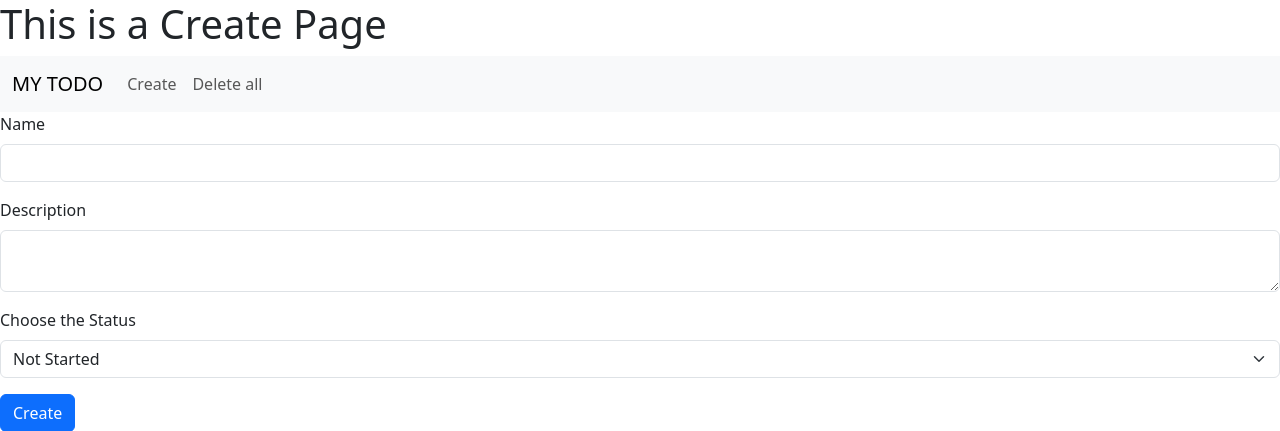
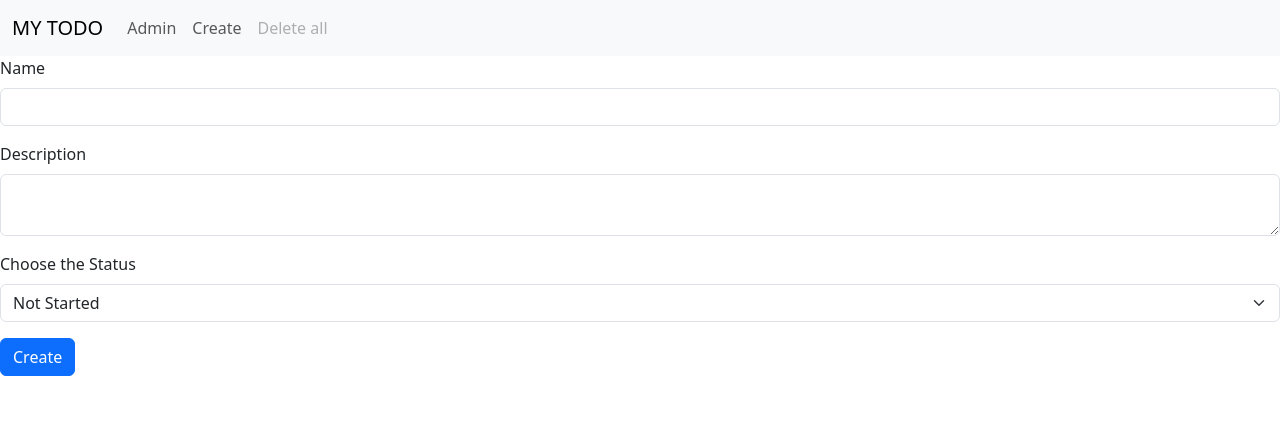
Before and after one commit to UjjwalN15/Django-Todo-Project, a Django app: page /create/ in a window 1280 px wide. Shown: the top 431 px of the page. Run offline with Django 5.2, Linux system fonts and the light colour scheme.

Commit message:
Project Completed

```diff
--- a/MyTodoProject/urls.py
+++ b/MyTodoProject/urls.py
@@ -16,10 +16,11 @@ Including another URLconf
 """
 from django.contrib import admin
 from django.urls import path
-from starttodo.views import home, Create, Edit, Delete, Delete_all
+from starttodo.views import home, Admin, Create, Edit, Delete, Delete_all
 
 urlpatterns = [
     path('admin/', admin.site.urls),
+    path('admin/', Admin, name = 'admin'),
     path('home/' , home, name='home'),
     path('', home, name='home'),
     path('create/', Create , name='create'),
--- a/starttodo/views.py
+++ b/starttodo/views.py
@@ -5,6 +5,8 @@ def home (request):
     all_data = Todo_Table.objects.all()
     data = {"datas" : all_data}
     return render(request,'index.html', context = data )
+def Admin(request):
+    return render(request, 'admin', context={"current_url": "admin"})
 
 def Create(request):
     if request.method == 'POST':
@@ -14,7 +16,7 @@ def Create(request):
         Todo_Table.objects.create(Name = name, Description = description, Status = status)
         return redirect('home')
     else:
-        return render(request,'create.html')
+        return render(request,'create.html', context={"current_url": "create"})
 
 def Edit(request,pk):
     todo = Todo_Table.objects.get(id=pk)
--- a/templates/create.html
+++ b/templates/create.html
@@ -8,7 +8,6 @@
     <title>Create</title>
 </head>
 <body>
-    <h1>This is a Create Page</h1>
     {% include 'nav.html'%}
     <form method = "POST">
         {%csrf_token%}
--- a/templates/edit.html
+++ b/templates/edit.html
@@ -8,7 +8,6 @@
     <title>Edit</title>
 </head>
 <body>
-    <h1>This is a Edit Page</h1>
     {% include 'nav.html'%}
     <form method = "POST">
         {%csrf_token%}
--- a/templates/index.html
+++ b/templates/index.html
@@ -8,7 +8,6 @@
     <title>Home</title>
 </head>
 <body>
-    <h1>This is a Homepage</h1>
     {% include 'nav.html'%}
     <table class="table">
         <thead>
--- a/templates/nav.html
+++ b/templates/nav.html
@@ -7,11 +7,14 @@
       <div class="collapse navbar-collapse" id="navbarNav">
         <ul class="navbar-nav">
           <li class="nav-item">
+            <a class="nav-link" href="{% url 'admin'%}">Admin</a>
+          </li>
+          <li class="nav-item">
             <a class="nav-link" href="{% url 'create'%}">Create</a>
           </li>
           <li class="nav-item">
-            <a class="nav-link" href="{% url 'delete_all'%}">Delete all</a>
-          </li>
+            <a class="nav-link {% if current_url == 'create' %}disabled{% endif %}" href="{% if current_url != 'create' %}{% url 'delete_all' %}{% endif %}">Delete all</a>
+        </li>
         </ul>
       </div>
     </div>
```
Also changed, not shown: db.sqlite3.
